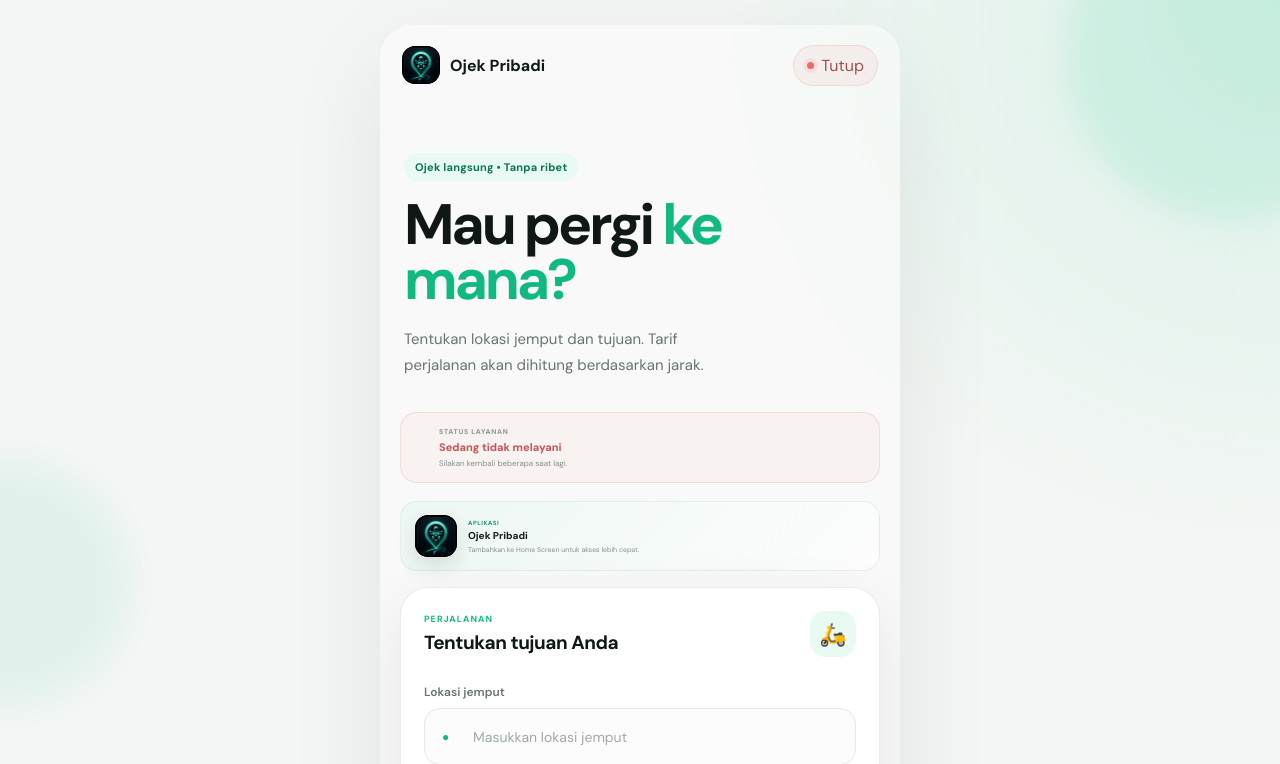
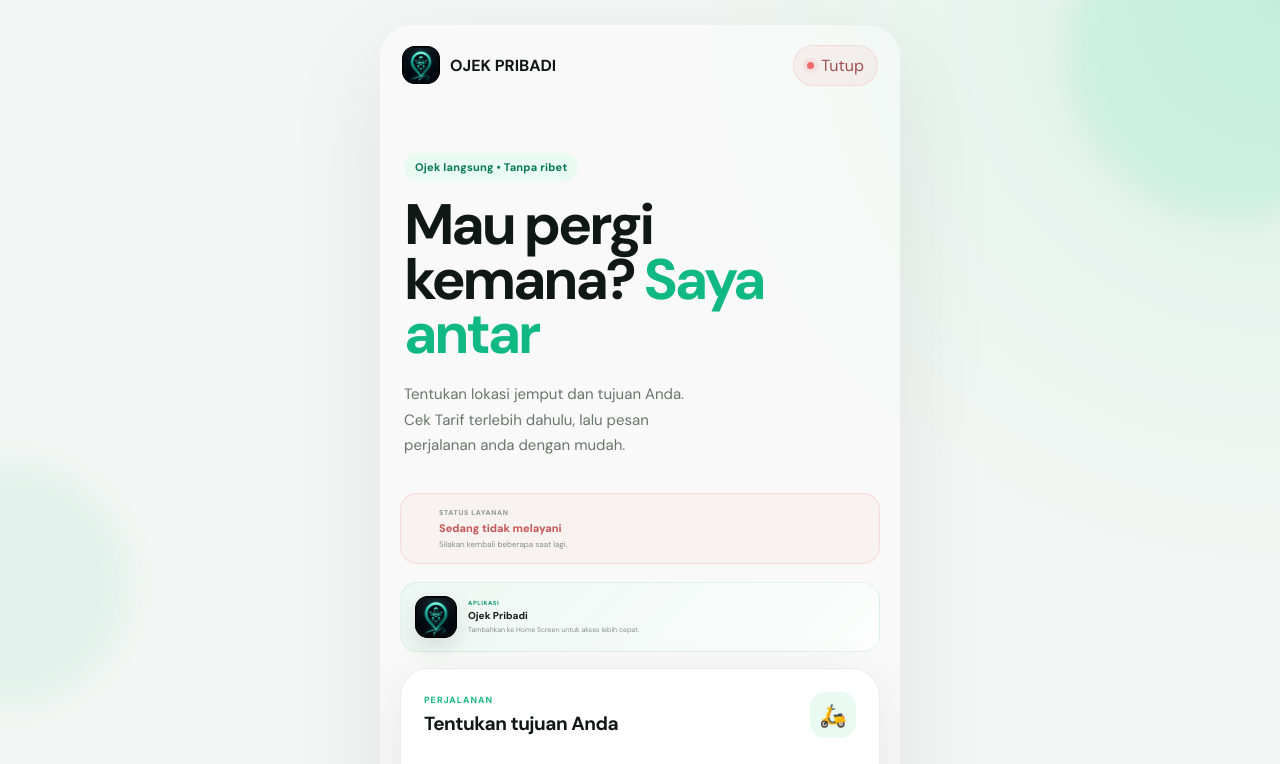
Before and after one commit to mikdatdelfiro/ojek-pribadi, a Flask app: template templates/index.html in a window 1280 px wide. Shown: the top 764 px of the page. Run offline with Flask 3, Linux system fonts and the light colour scheme; the template is opened without the code that fills it, so the values that code supplies are empty; parts of the project's set-up code (start-up, migrations or seed data) failed here and were passed over; some libraries are stand-ins or nearby versions.

Commit message:
Update homepage copy

```diff
--- a/templates/index.html
+++ b/templates/index.html
@@ -51,7 +51,7 @@ Ojek Pribadi
 
 
             <span class="brand-name">
-                Ojek Pribadi
+                OJEK PRIBADI
             </span>
 
         </a>
@@ -106,15 +106,15 @@ Ojek Pribadi
 
 
             <h1>
-                Mau pergi
-                <span>ke mana?</span>
+                Mau pergi kemana?
+                <span>Saya antar</span>
             </h1>
 
 
             <p>
-                Tentukan lokasi jemput dan tujuan.
-                Tarif perjalanan akan dihitung
-                berdasarkan jarak.
+                Tentukan lokasi jemput dan tujuan Anda.
+                Cek Tarif terlebih dahulu, lalu pesan
+                perjalanan anda dengan mudah.
             </p>
 
         </section>
```
